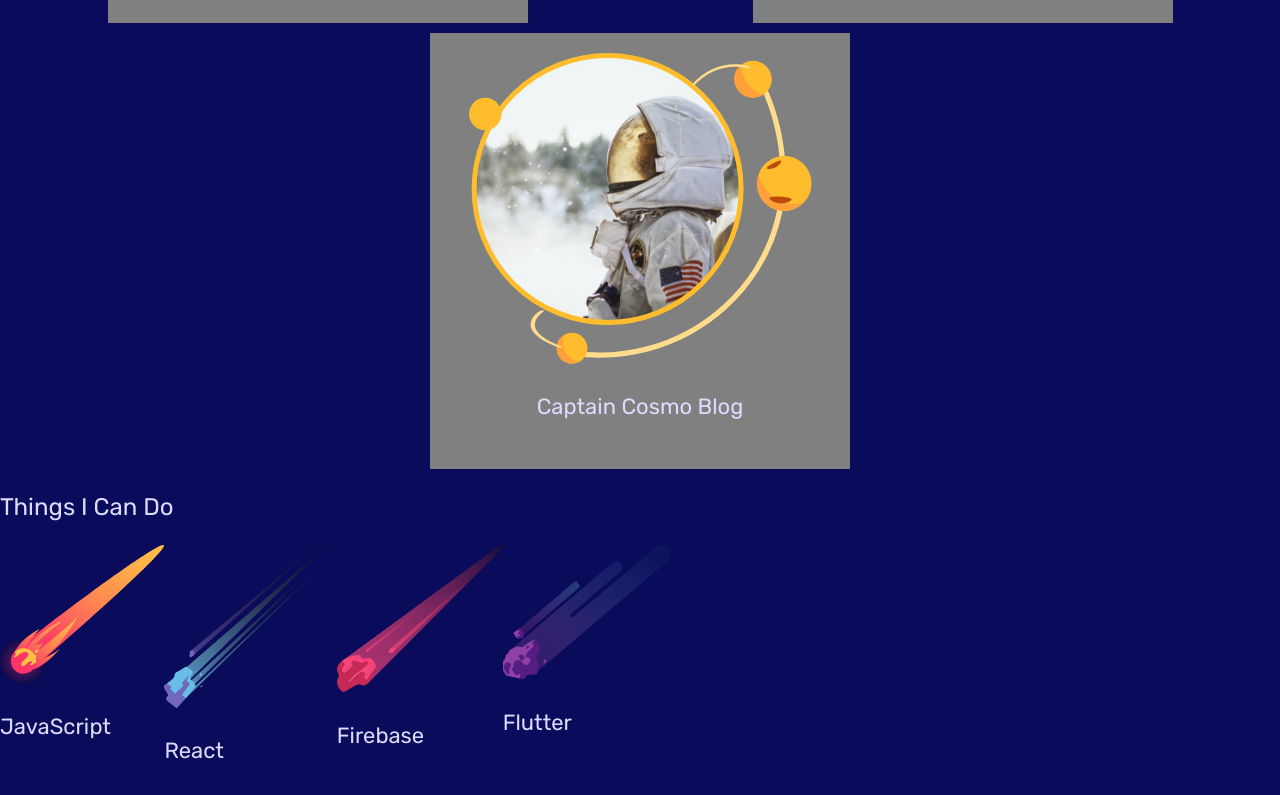
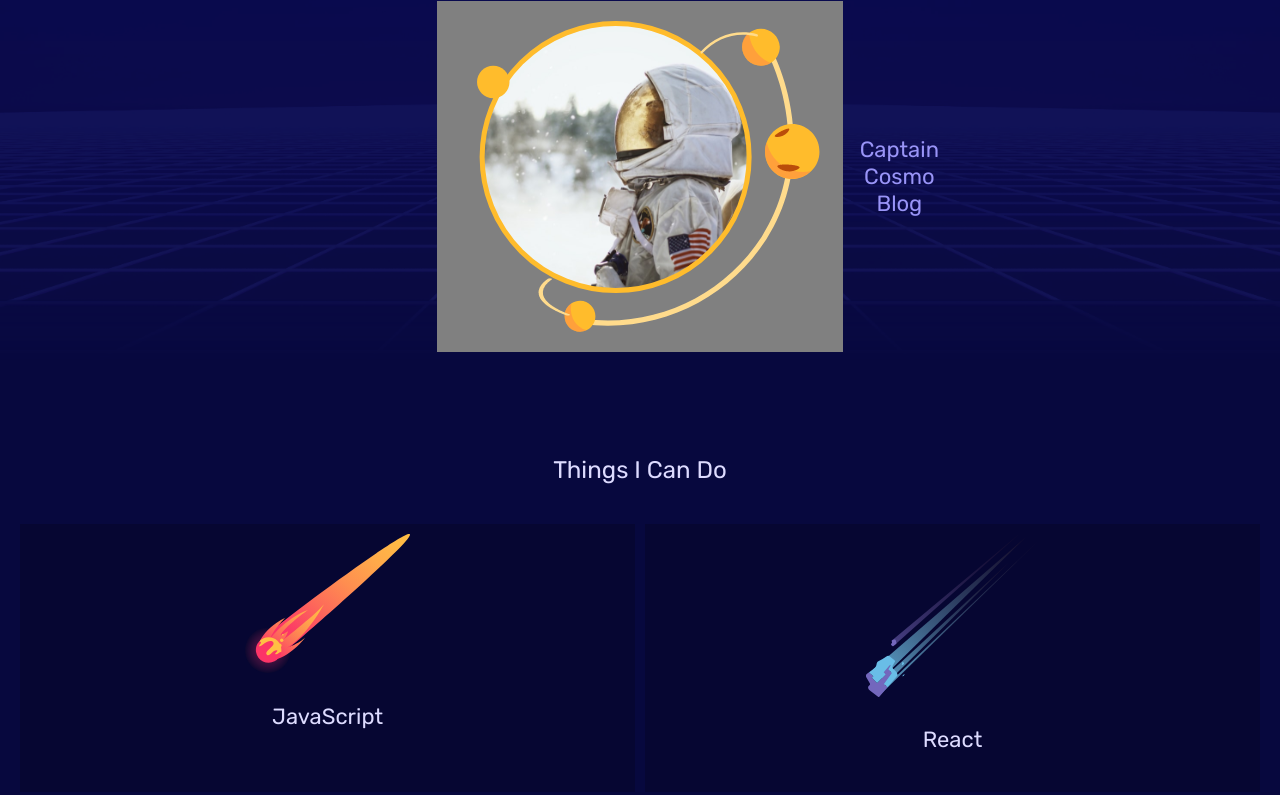
Before and after one commit to tiagogrossi-dev/Mobile-First, a plain HTML site: page index.html in a window 1280 px wide. Shown: the part 1480-2275 px from the top of the page. Drawn offline with Linux system fonts and the light colour scheme.

Commit message:
feature/

```diff
--- a/styles.css
+++ b/styles.css
@@ -82,6 +82,7 @@ h4{
 .grid{
     display: grid;
     grid-template-columns: repeat(8, 1fr);
+    gap: 10px;
 }
 
 .site-nav{
@@ -119,6 +120,59 @@ h4{
     margin: 20px 0;
 }
 
+#portfolio{
+    background: url(assets/square_bg.png);
+    background-size: cover;
+    background-repeat: no-repeat;
+    background-position: bottom;
+    padding: 30px 20px;
+}
+
+#portfolio h3{
+    margin-bottom: 0;
+    text-align: center;
+}
+
+.projects a{
+    grid-column: 1/9;
+    margin: 20px 0;
+    display: flex;
+}
+
+.projects a *{
+    margin: 0 20px;
+    max-width: 40%;
+    align-self: center;
+}
+
+.projects h4{
+    color: #9994f7;
+}
+
+#skills{
+    padding: 30px 20px;
+    background: #07083e;
+}
+
+#skills h3{
+    text-align: center;
+}
+
+#skills ul{
+    margin: 40px 0;
+}
+
+#skills li{
+    padding: 10px;
+    background: rgba(0,0,0,0.2);
+    grid-column: span 4;
+    text-align: center;
+}
+
+#sklills img{
+    height: 80px;
+    margin: 10px auto;
+}
 
 /* small tablet styles */
 @media screen and (min-width: 620px){
```
